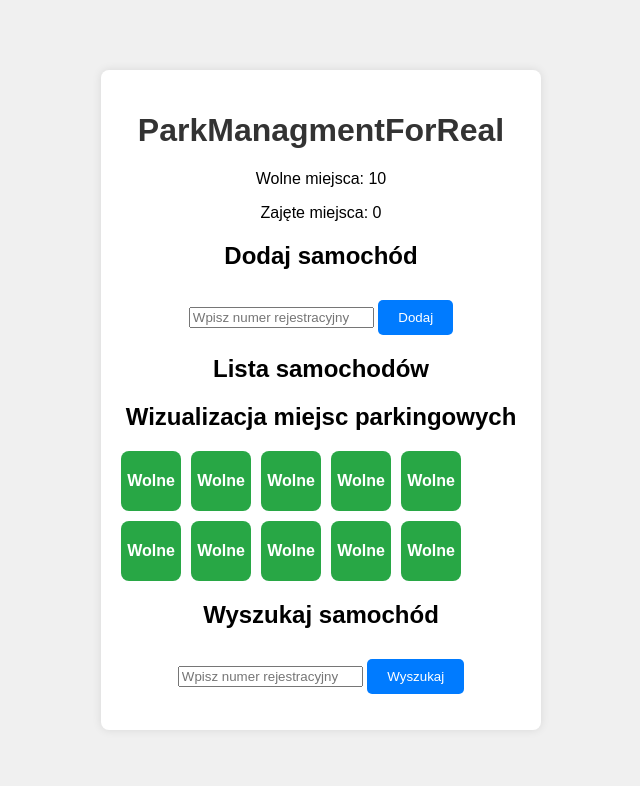
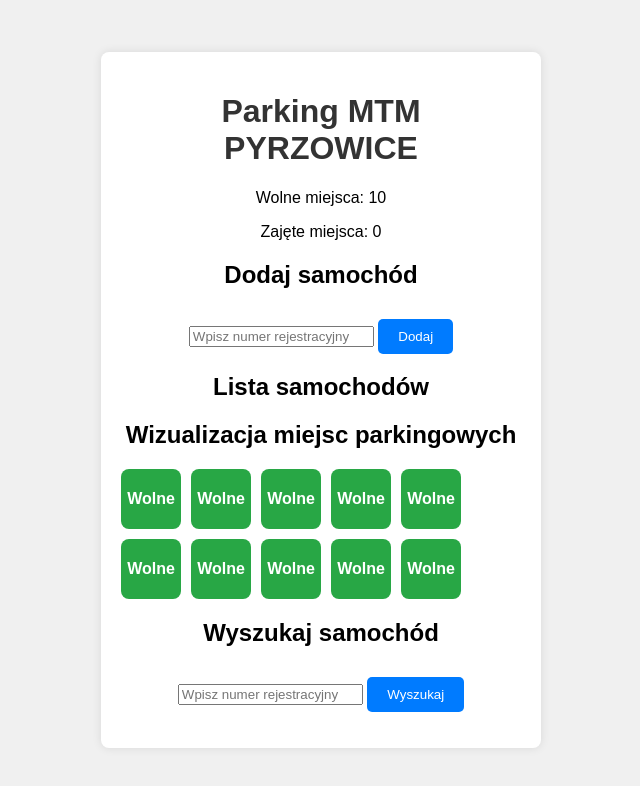
Before and after one commit to CyborgBMB/ProgramMatka, a plain HTML site: page index.html in a window 1280 px wide. Shown: the whole page, without its empty margins (319-959 px from the left). Drawn offline with Linux system fonts and the light colour scheme.

Commit message:
Update index.html

```diff
--- a/index.html
+++ b/index.html
@@ -8,7 +8,7 @@
 </head>
 <body>
     <div class="container">
-        <h1>ParkManagmentForReal</h1>
+        <h1>Parking MTM PYRZOWICE </h1>
 
         <div id="parking-info">
             <p>Wolne miejsca: <span id="wolne-miejsca"></span></p>
```
